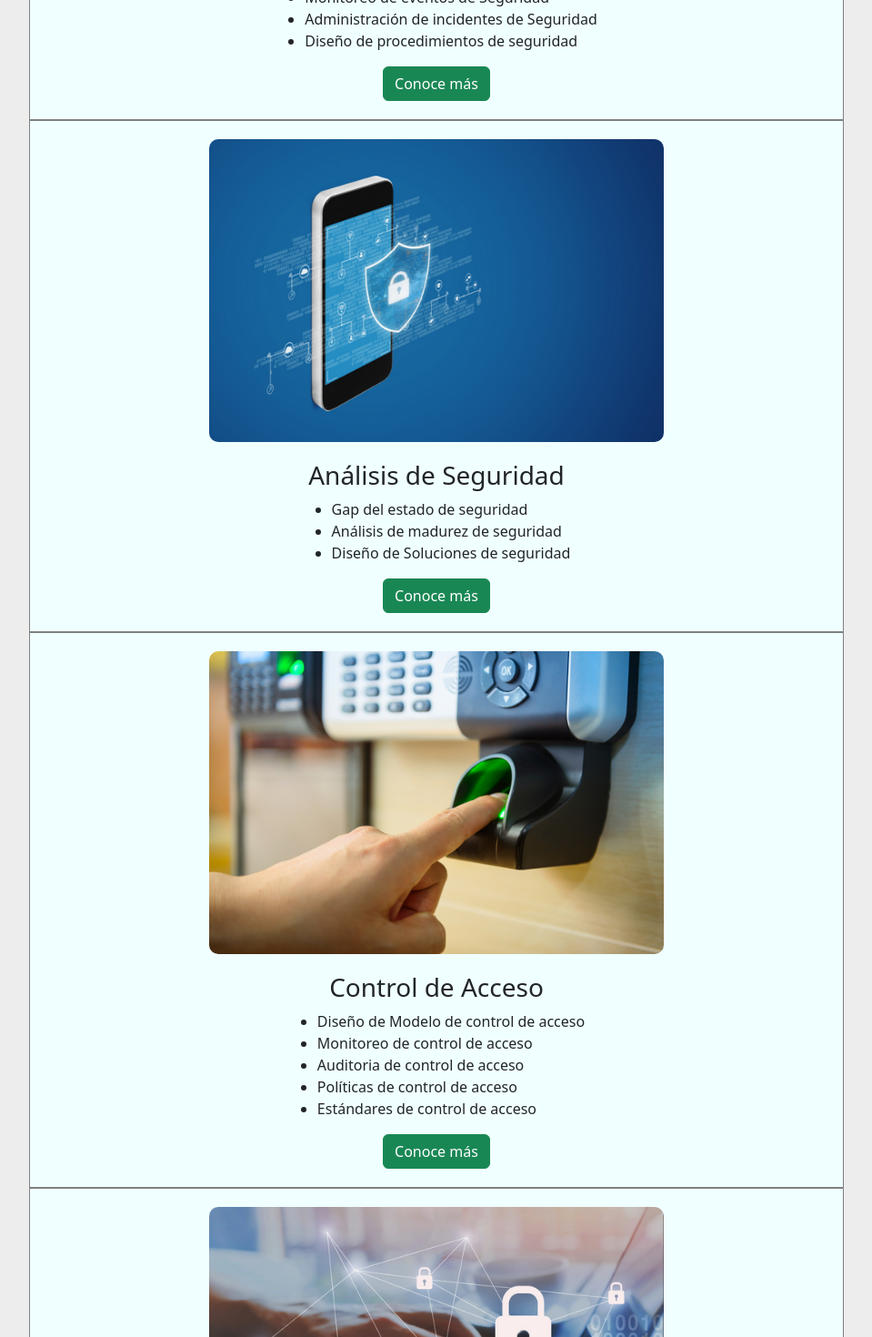
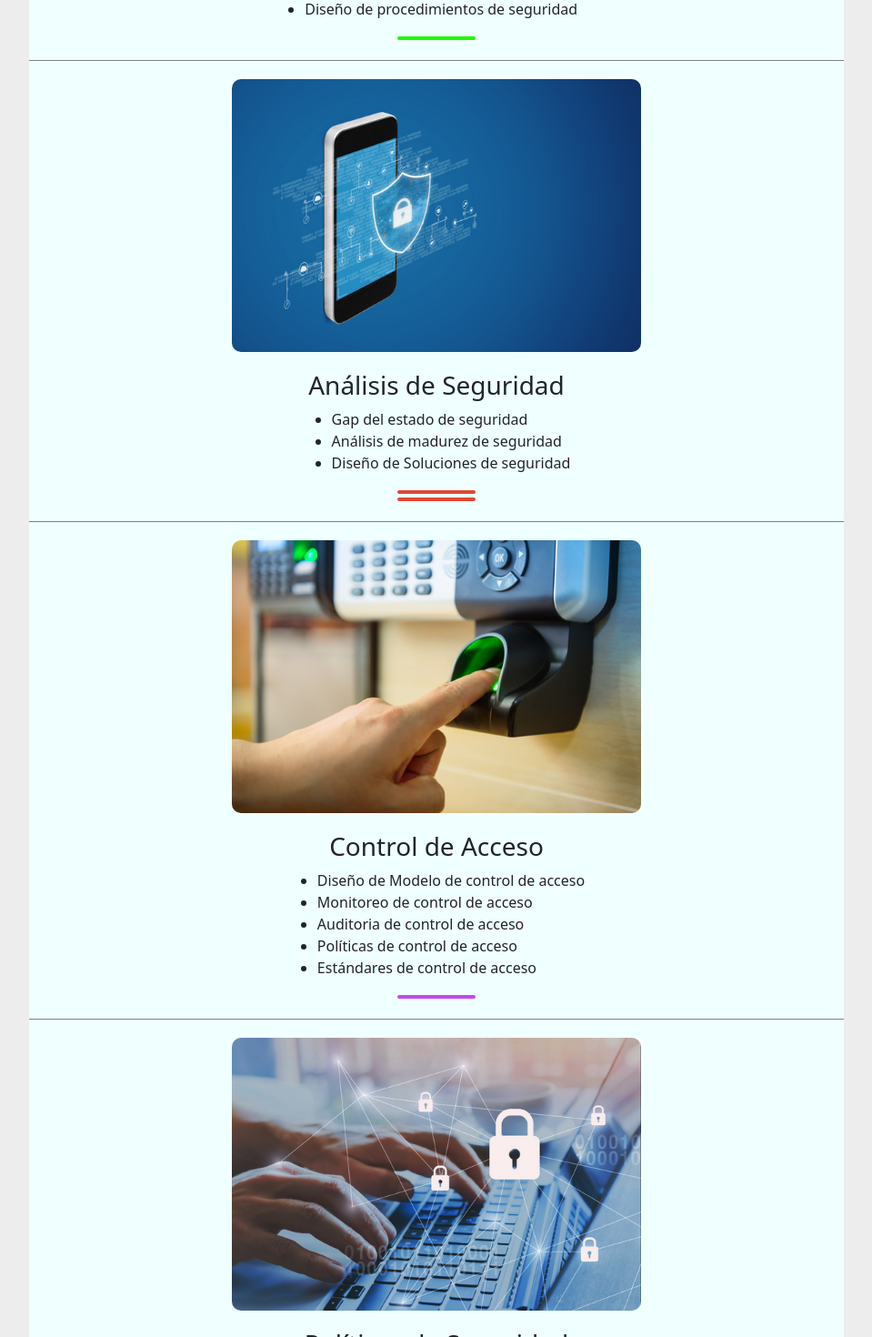
Before and after one commit to DavidTG7/eamtltda, a React (Create React App) app: page / in a window 1280 px wide. Shown: the part 4300-5770 px from the top of the page at 91% size, without its empty margins (160-1119 px from the left). Built offline with nearby package versions, Linux system fonts and the light colour scheme.

Commit message:
Servicios Actualizados

```diff
--- a/src/components/main/servicios/Servicios.jsx
+++ b/src/components/main/servicios/Servicios.jsx
@@ -14,6 +14,8 @@ import IRedes from './image/redes.png';
 import IInterventoria from './image/interventoria.png';
 import ISistemas from './image/Sistemas.png';
 import Button from 'react-bootstrap/Button';
+
+import { LineDivisor } from "./servicios.styled";
 
 export const Servicios = () => {
   return (
@@ -34,15 +36,11 @@ export const Servicios = () => {
             <li>Administración de incidentes de Seguridad</li>
             <li>Diseño de procedimientos de seguridad</li>
           </ul>
-          <Button variant="success">Conoce más</Button>
+          <LineDivisor color="rgba(29, 250, 0, 1)" />
+          {/* <Button variant="success">Conoce más</Button> */}
         </div>
       </div>
-      <div className="servicios-contenedor" id="AnalisSeguridad">
-        <img
-          className="servicios-contenedor-img"
-          src={IAnalisisSeguridad}
-          alt="Logo"
-        />
+      <div className="servicios-contenedor invertido" id="AnalisSeguridad">
         <div className="servicios-contenedor-texto" >
           <h3>Análisis de Seguridad</h3>
           <ul className="servicios-contenedor-texto-caracteristicas">
@@ -50,8 +48,15 @@ export const Servicios = () => {
             <li>Análisis de madurez de seguridad</li>
             <li>Diseño de Soluciones de seguridad</li>
           </ul>
-          <Button variant="success">Conoce más</Button>
+          <LineDivisor color="rgba(222, 25, 0, 0.8)" />
+          <LineDivisor color="rgba(222, 25, 0, 0.8)" />
+          {/* <Button variant="success">Conoce más</Button> */}
         </div>
+        <img
+          className="servicios-contenedor-img"
+          src={IAnalisisSeguridad}
+          alt="Logo"
+        />
       </div>
       <div className="servicios-contenedor" id="Control">
         <img
@@ -68,15 +73,11 @@ export const Servicios = () => {
             <li>Políticas de control de acceso</li>
             <li>Estándares de control de acceso</li>
           </ul>
-          <Button variant="success">Conoce más</Button>
+          <LineDivisor color="rgba(189, 25, 230, 0.8)" />
+          {/* <Button variant="success">Conoce más</Button> */}
         </div>
       </div>
-      <div className="servicios-contenedor">
-        <img
-          className="servicios-contenedor-img"
-          src={IPoliticas}
-          alt="Logo"
-        />
+      <div className="servicios-contenedor invertido">
         <div className="servicios-contenedor-texto" id="PSeguridad">
           <h3>Políticas de Seguridad</h3>
           <ul className="servicios-contenedor-texto-caracteristicas">
@@ -84,8 +85,14 @@ export const Servicios = () => {
             <li>Capacitación en seguridad</li>
             <li>Aplicación de normatividad estatal</li>
           </ul>
-          <Button variant="success">Conoce más</Button>
+          <LineDivisor color="rgba(20, 234, 209, 0.8)" />
+          {/* <Button variant="success">Conoce más</Button> */}
         </div>
+        <img
+          className="servicios-contenedor-img"
+          src={IPoliticas}
+          alt="Logo"
+        />
       </div>
       <div className="servicios-contenedor" id="ISeguridad">
         <img
@@ -101,23 +108,26 @@ export const Servicios = () => {
             <li>Monitoreo de incidentes de seguridad</li>
             <li>Administración de incidentes de seguridad</li>
           </ul>
-          <Button variant="success">Conoce más</Button>
+          <LineDivisor color="rgba(226, 16, 18, 0.8)" />
+          <LineDivisor color="rgba(226, 16, 18, 0.8)" />
+          {/* <Button variant="success">Conoce más</Button> */}
         </div>
       </div>
-      <div className="servicios-contenedor" id="Proteccion">
-        <img
-          className="servicios-contenedor-img"
-          src={IProteccion}
-          alt="Logo"
-        />
+      <div className="servicios-contenedor invertido " id="Proteccion">
         <div className="servicios-contenedor-texto"  >
           <h3>Protección</h3>
           <ul className="servicios-contenedor-texto-caracteristicas">
             <li>Diseño e implementación de controles de seguridad</li>
             <li>Monitoreo de controles de seguridad.</li>
           </ul>
-          <Button variant="success">Conoce más</Button>
+          <LineDivisor color="rgba(229, 153, 39, 0.8)" />
+          {/* <Button variant="success">Conoce más</Button> */}
         </div>
+        <img
+          className="servicios-contenedor-img"
+          src={IProteccion}
+          alt="Logo"
+        />
       </div>
       <div className="servicios-contenedor" id="PerSeguridad">
         <img
@@ -130,15 +140,12 @@ export const Servicios = () => {
           <ul className="servicios-contenedor-texto-caracteristicas">
             <li>Recurso Especializado en Seguridad Informática de acuerdo a las directrices de las normas ISO 17799 - 27001 - 27002 (SGSI)</li>
           </ul>
-          <Button variant="success">Conoce más</Button>
+          <LineDivisor color="rgba(57, 210, 19, 0.8)" />
+          <LineDivisor color="rgba(57, 210, 19, 0.8)" />
+          {/* <Button variant="success">Conoce más</Button> */}
         </div>
       </div>
-      <div className="servicios-contenedor" id="Auditoria">
-        <img
-          className="servicios-contenedor-img"
-          src={IAuditoria}
-          alt="Logo"
-        />
+      <div className="servicios-contenedor invertido" id="Auditoria">
         <div className="servicios-contenedor-texto"  >
           <h3>Auditoria</h3>
           <ul className="servicios-contenedor-texto-caracteristicas">
@@ -146,8 +153,14 @@ export const Servicios = () => {
             <li>Auditoria a los sistemas de información</li>
             <li>Auditoria en la aplicación de controles</li>
           </ul>
-          <Button variant="success">Conoce más</Button>
+          <LineDivisor color="rgba(50, 225, 216, 0.8)" />
+          {/* <Button variant="success">Conoce más</Button> */}
         </div>
+        <img
+          className="servicios-contenedor-img"
+          src={IAuditoria}
+          alt="Logo"
+        />
       </div>
       <div className="servicios-contenedor" id="Procesos">
         <img
@@ -155,7 +168,7 @@ export const Servicios = () => {
           src={IProcesos}
           alt="Logo"
         />
-        <div className="servicios-contenedor-texto" id="ISeguridad">
+        <div className="servicios-contenedor-texto">
           <h3>Procesos y Procedimientos</h3>
           <ul className="servicios-contenedor-texto-caracteristicas">
             <li>Diseño de procesos y procedimientos</li>
@@ -164,22 +177,24 @@ export const Servicios = () => {
             <li>Diseño e implementación del sistema de gestión de calidad (SGC)</li>
             <li>Diseño de politicas y objetivos de calidad</li>
           </ul>
-          <Button variant="success">Conoce más</Button>
+          <LineDivisor color="rgba(50, 225, 216, 0.8)" />
+          {/* <Button variant="success">Conoce más</Button> */}
         </div>
       </div>
-      <div className="servicios-contenedor" id="SGC">
+      <div className="servicios-contenedor invertido" id="SGC">
+        <div className="servicios-contenedor-texto">
+          <h3>SGC.</h3>
+          <ul className="servicios-contenedor-texto-caracteristicas">
+            <li>Diseño, implementación y puesta en marcha del sistema de gestión de calidad, de acuerdo a las directrices y políticas de la Norma ISO 9001 versióm 2000.</li>
+          </ul>
+          <LineDivisor color="rgba(241, 222, 36, 0.8)" />
+          {/* <Button variant="success">Conoce más</Button> */}
+        </div>
         <img
           className="servicios-contenedor-img"
           src={IMonitoreo}
           alt="Logo"
         />
-        <div className="servicios-contenedor-texto">
-          <h3>SGC.</h3>
-          <ul className="servicios-contenedor-texto-caracteristicas">
-            <li>Diseño, implementación y puesta en marcha del sistema de gestión de calidad, de acuerdo a las directrices y políticas de la Norma ISO 9001 versióm 2000.</li>
-          </ul>
-          <Button variant="success">Conoce más</Button>
-        </div>
       </div>
       <div className="servicios-contenedor" id="AuditoriaSistemas">
         <img
@@ -192,23 +207,25 @@ export const Servicios = () => {
           <ul className="servicios-contenedor-texto-caracteristicas">
             <li>Recurso humano especializado en auditoria de sistemas y aplicacion de estándares internacionales a los sistemas de información de acuerdo a los modelos COBIT-COSO-MECI.</li>
           </ul>
-          <Button variant="success">Conoce más</Button>
+          <LineDivisor color="rgba(160, 233, 45, 0.8)" />
+          {/* <Button variant="success">Conoce más</Button> */}
         </div>
       </div>
-      <div className="servicios-contenedor" id="SoftwareWeb">
-        <img
-          className="servicios-contenedor-img"
-          src={IPortalWeb}
-          alt="Logo"
-        />
+      <div className="servicios-contenedor invertido" id="SoftwareWeb">
         <div className="servicios-contenedor-texto">
           <h3>Software y Portales Web</h3>
           <ul className="servicios-contenedor-texto-caracteristicas">
             <li>Desarrollo y puesta en marcha de aplicaciones especializadas y especificas para su empresa</li>
             <li>Creación de portales corporativos y sistemas de información</li>
           </ul>
-          <Button variant="success">Conoce más</Button>
+          <LineDivisor color="rgba(111, 90, 238, 0.8)" />
+          {/* <Button variant="success">Conoce más</Button> */}
         </div>
+        <img
+          className="servicios-contenedor-img"
+          src={IPortalWeb}
+          alt="Logo"
+        />
       </div>
       <div className="servicios-contenedor" id="Planeacion">
         <img
@@ -221,22 +238,24 @@ export const Servicios = () => {
           <ul className="servicios-contenedor-texto-caracteristicas">
             <li>Análisis, planeación y diseño de esquemas de contingencia, respaldo y recuperación a nivel de los datos dando continuidad al negocio</li>
           </ul>
-          <Button variant="success">Conoce más</Button>
+          <LineDivisor color="rgba(160, 233, 45, 0.8)" />
+          {/* <Button variant="success">Conoce más</Button> */}
         </div>
       </div>
-      <div className="servicios-contenedor" id="Redes">
+      <div className="servicios-contenedor invertido" id="Redes">
+        <div className="servicios-contenedor-texto">
+          <h3>Redes</h3>
+          <ul className="servicios-contenedor-texto-caracteristicas">
+            <li>Diseño e implementación de redes alambricas e inalámbricas para la conexión y administración de recursos empresariales</li>
+          </ul>
+          <LineDivisor color="rgba(189, 25, 230, 0.8)" />
+          {/* <Button variant="success">Conoce más</Button> */}
+        </div>
         <img
           className="servicios-contenedor-img"
           src={IRedes}
           alt="Logo"
         />
-        <div className="servicios-contenedor-texto">
-          <h3>Redes</h3>
-          <ul className="servicios-contenedor-texto-caracteristicas">
-            <li>Diseño e implementación de redes alambricas e inalámbricas para la conexión y administración de recursos empresariales</li>
-          </ul>
-          <Button variant="success">Conoce más</Button>
-        </div>
         </div>
         <div className="servicios-contenedor" id="Interventoria">
         <img
@@ -252,23 +271,25 @@ export const Servicios = () => {
             <li>Esquemas de comunicaciones y seguridad informática</li>
             <li>Aplicativos en producción</li>
           </ul>
-          <Button variant="success">Conoce más</Button>
+          <LineDivisor color="rgba(20, 234, 209, 0.8)" />
+          {/* <Button variant="success">Conoce más</Button>  */}
         </div>
         </div>
-        <div className="servicios-contenedor" id="AdmiSistemas">
-        <img
-          className="servicios-contenedor-img"
-          src={ISistemas}
-          alt="Logo"
-        />
+        <div className="servicios-contenedor invertido" id="AdmiSistemas">
         <div className="servicios-contenedor-texto">
           <h3>Administración de Sistemas</h3>
           <ul className="servicios-contenedor-texto-caracteristicas">
             <li>Configuración de servidores: DNS, PROXY, FIREWALL, CORREO, TERMINAL SERVICE, VPN y de aplicación de base de datos</li>
             <li>Admnistración, diseño y creación de planes de mantenimiento para vases de datos</li>
           </ul>
-          <Button variant="success">Conoce más</Button>
+          <LineDivisor color="rgba(189, 25, 230, 0.8)" />
+          {/* <Button variant="success">Conoce más</Button> */}
         </div>
+        <img
+          className="servicios-contenedor-img"
+          src={ISistemas}
+          alt="Logo"
+        />
       </div>
     </div>
   );
--- a/src/components/main/servicios/servicios.css
+++ b/src/components/main/servicios/servicios.css
@@ -26,12 +26,17 @@
   padding: 20px;
   gap: 20px;
   flex-wrap: wrap;
-  border: 1px solid gray;
+  border-bottom: 1px solid gray;
+  padding: 20px;
+}
+
+.servicios-contenedor.invertido {
+  flex-wrap: wrap-reverse;
 }
 
 .servicios-contenedor-img {
   object-fit: cover;
-  max-width: 500px;
+  max-width: 450px;
   width: 100%;
   border-radius: 10px;
 }
```
